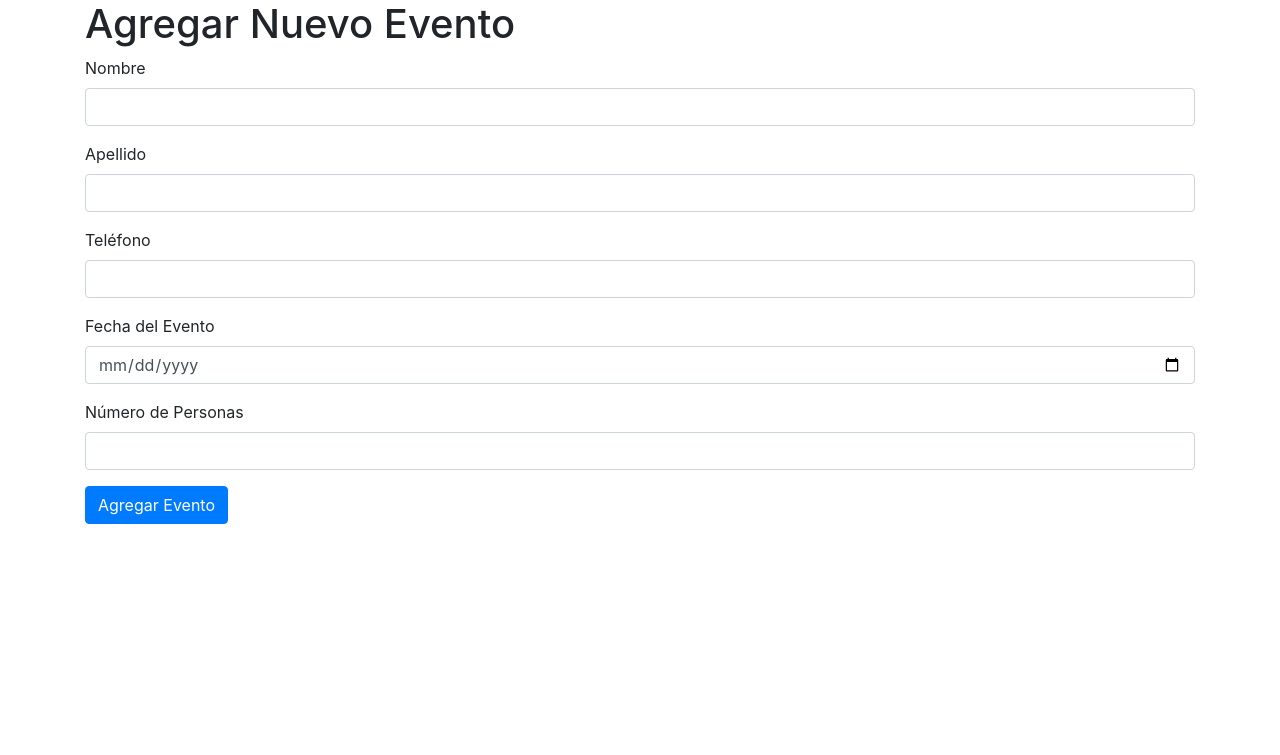
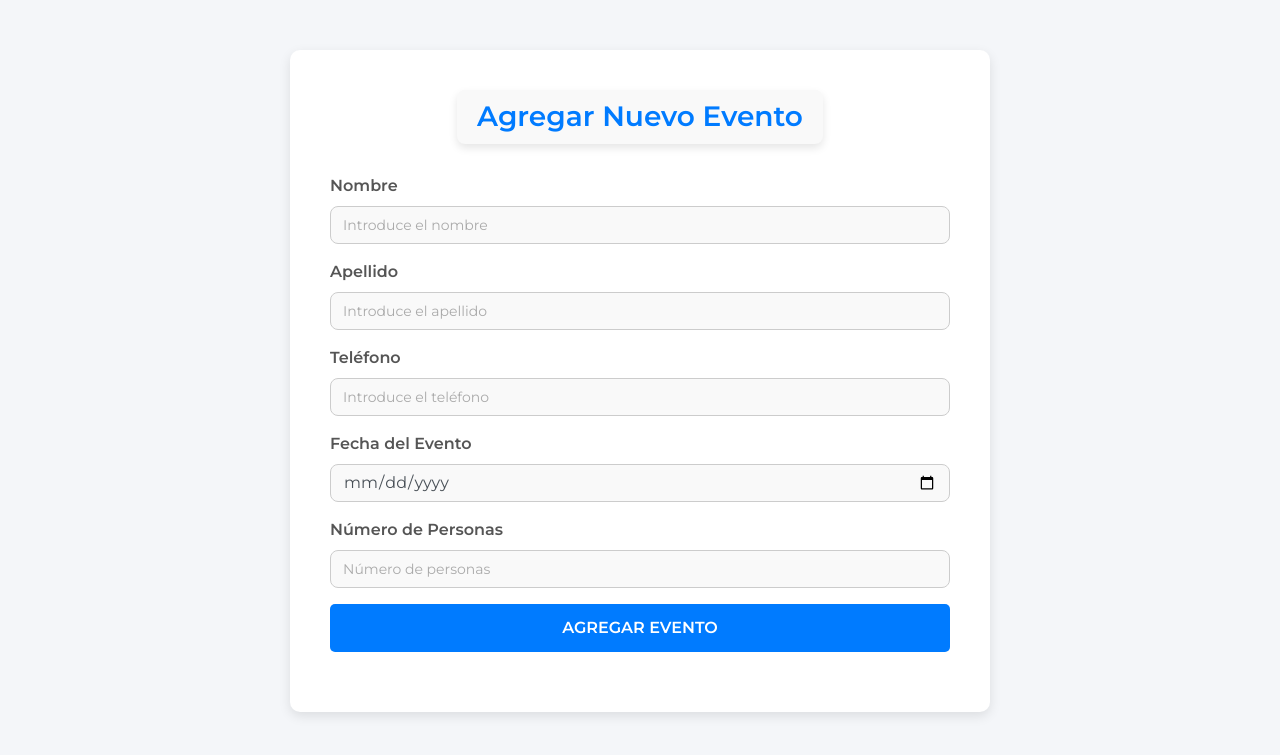
Before and after one commit to OSCARCH2002/micaela, a PHP site: page /hotel/usuarios/recepcionista/addevento.php in a window 1280 px wide. Shown: the top 755 px of the page. Run offline with PHP 8.4, Linux system fonts and the light colour scheme.

Commit message:
moficacion estilo addevento

```diff
--- /dev/null
+++ b/css/addevento.css
@@ -0,0 +1,90 @@
+
+body {
+    background-color: #f4f6f9;
+    font-family: 'Montserrat', sans-serif;
+}
+
+.container {
+    background-color: #ffffff;
+    padding: 40px;
+    border-radius: 10px;
+    box-shadow: 0px 4px 12px rgba(0, 0, 0, 0.1);
+    margin-top: 50px;
+    max-width: 700px;
+}
+
+.titulo {
+    text-align: center;
+    font-size: 28px;
+    color: #007bff;
+    font-weight: 600;
+    margin-bottom: 30px;
+}
+
+.form-group label {
+    font-weight: 600;
+    color: #555;
+}
+
+.form-control {
+    background-color: #f9f9f9;
+    border: 1px solid #ccc;
+    border-radius: 8px;
+    box-shadow: none;
+    padding: 12px;
+    transition: border 0.3s ease;
+}
+
+.form-control:focus {
+    border-color: #007bff;
+    box-shadow: none;
+    outline: none;
+}
+
+.titulo {
+    text-align: center;
+    font-size: 28px;
+    color: #007bff;
+    font-weight: 600;
+    margin-bottom: 30px;
+    background-color: #f9f9f9;
+    padding: 10px 20px;
+    border-radius: 8px;
+    box-shadow: 0px 4px 8px rgba(0, 0, 0, 0.1);
+    display: block;
+    margin-left: auto;
+    margin-right: auto;
+    width: fit-content;
+}
+
+.btn-primary {
+    background-color: #007bff;
+    border: none;
+    padding: 12px 30px;
+    font-size: 16px;
+    font-weight: bold;
+    border-radius: 5px;
+    transition: background-color 0.3s ease;
+    width: 100%;
+    text-transform: uppercase;
+}
+
+.btn-primary:hover {
+    background-color: #0056b3;
+}
+
+#mensaje {
+    margin-top: 20px;
+}
+
+.form-control::placeholder {
+    color: #aaa;
+    font-size: 14px;
+}
+
+/* Responsivo */
+@media (max-width: 768px) {
+    .container {
+        padding: 20px;
+    }
+}
--- a/usuarios/recepcionista/addevento.php
+++ b/usuarios/recepcionista/addevento.php
@@ -56,7 +56,6 @@ function agregarNuevoEvento($datos)
         // Confirmar la transacción
         $conexion->commit();
         return json_encode(['success' => true, 'message' => 'Evento reservado exitosamente.']);
-
     } catch (PDOException $e) {
         // Si algo falla, revertir la transacción
         $conexion->rollBack();
@@ -84,27 +83,31 @@ if ($_SERVER['REQUEST_METHOD'] === 'POST') {
 
 <!DOCTYPE html>
 <html lang="es">
+
 <head>
     <meta charset="UTF-8">
     <meta name="viewport" content="width=device-width, initial-scale=1.0">
     <title>Agregar Nuevo Evento</title>
     <link href="https://maxcdn.bootstrapcdn.com/bootstrap/4.5.2/css/bootstrap.min.css" rel="stylesheet">
+    <link href="https://fonts.googleapis.com/css2?family=Montserrat:wght@400;600&display=swap" rel="stylesheet">
+    <link rel="stylesheet" href="../../css/addevento.css">
 </head>
-<body class="fondo">
+
+<body>
     <div class="container">
         <h1 class="titulo">Agregar Nuevo Evento</h1>
         <form id="eventoForm" method="POST" action="<?php echo htmlspecialchars($_SERVER["PHP_SELF"]); ?>">
             <div class="form-group">
                 <label for="nombre">Nombre</label>
-                <input type="text" class="form-control" id="nombre" name="nombre" required>
+                <input type="text" class="form-control" id="nombre" name="nombre" placeholder="Introduce el nombre" required>
             </div>
             <div class="form-group">
                 <label for="apellido">Apellido</label>
-                <input type="text" class="form-control" id="apellido" name="apellido" required>
+                <input type="text" class="form-control" id="apellido" name="apellido" placeholder="Introduce el apellido" required>
             </div>
             <div class="form-group">
                 <label for="telefono">Teléfono</label>
-                <input type="text" class="form-control" id="telefono" name="telefono" required>
+                <input type="text" class="form-control" id="telefono" name="telefono" placeholder="Introduce el teléfono" required>
             </div>
             <div class="form-group">
                 <label for="fecha_evento">Fecha del Evento</label>
@@ -112,7 +115,7 @@ if ($_SERVER['REQUEST_METHOD'] === 'POST') {
             </div>
             <div class="form-group">
                 <label for="num_personas">Número de Personas</label>
-                <input type="number" class="form-control" id="num_personas" name="num_personas" required>
+                <input type="number" class="form-control" id="num_personas" name="num_personas" placeholder="Número de personas" required>
             </div>
             <button type="submit" class="btn btn-primary" id="agregar_evento">Agregar Evento</button>
             <div id="mensaje"></div>
@@ -136,7 +139,7 @@ if ($_SERVER['REQUEST_METHOD'] === 'POST') {
                     success: function(response) {
                         if (response.success) {
                             $('#mensaje').html('<div class="alert alert-success" role="alert">' + response.message + '</div>');
-                            $('#eventoForm')[0].reset(); // Limpiar los campos del formulario
+                            $('#eventoForm')[0].reset();
                         } else {
                             $('#mensaje').html('<div class="alert alert-danger" role="alert">' + response.message + '</div>');
                         }
@@ -146,4 +149,5 @@ if ($_SERVER['REQUEST_METHOD'] === 'POST') {
         });
     </script>
 </body>
+
 </html>
```
